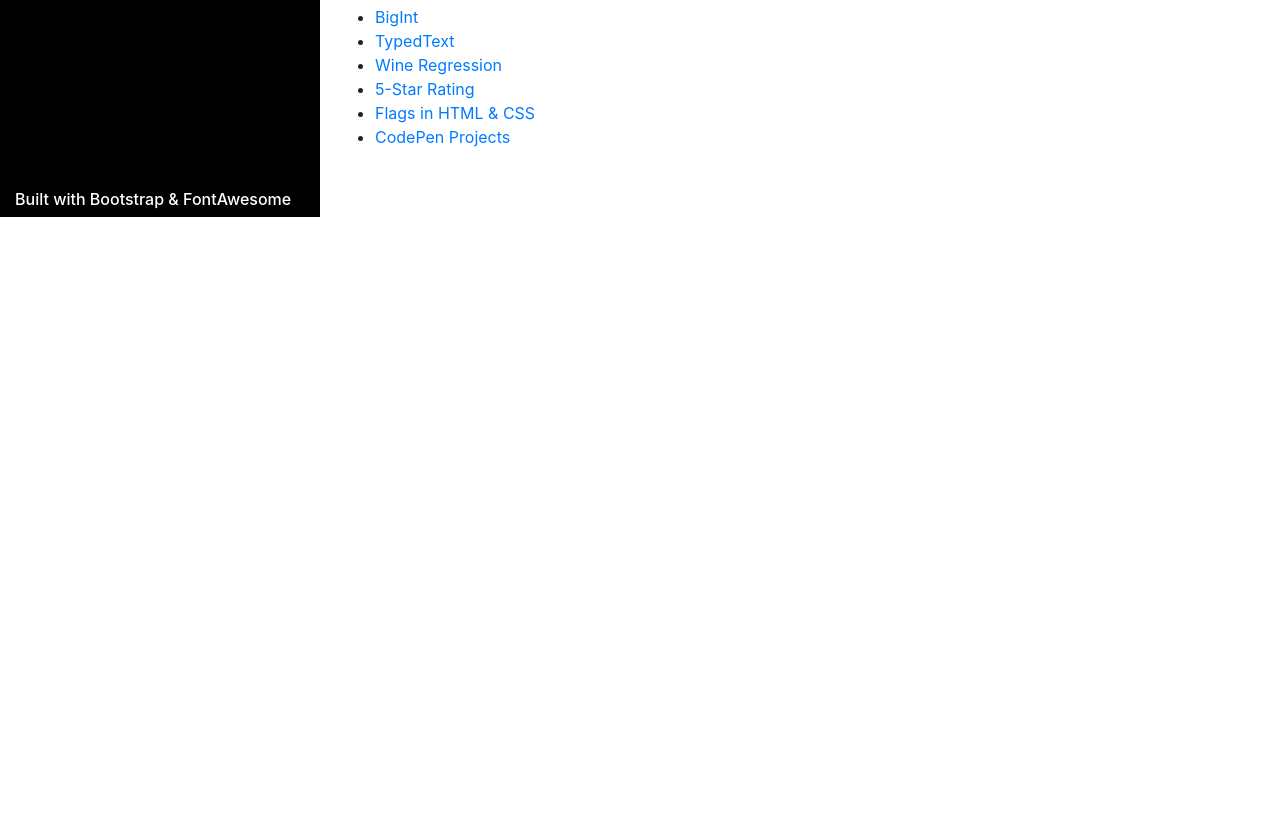
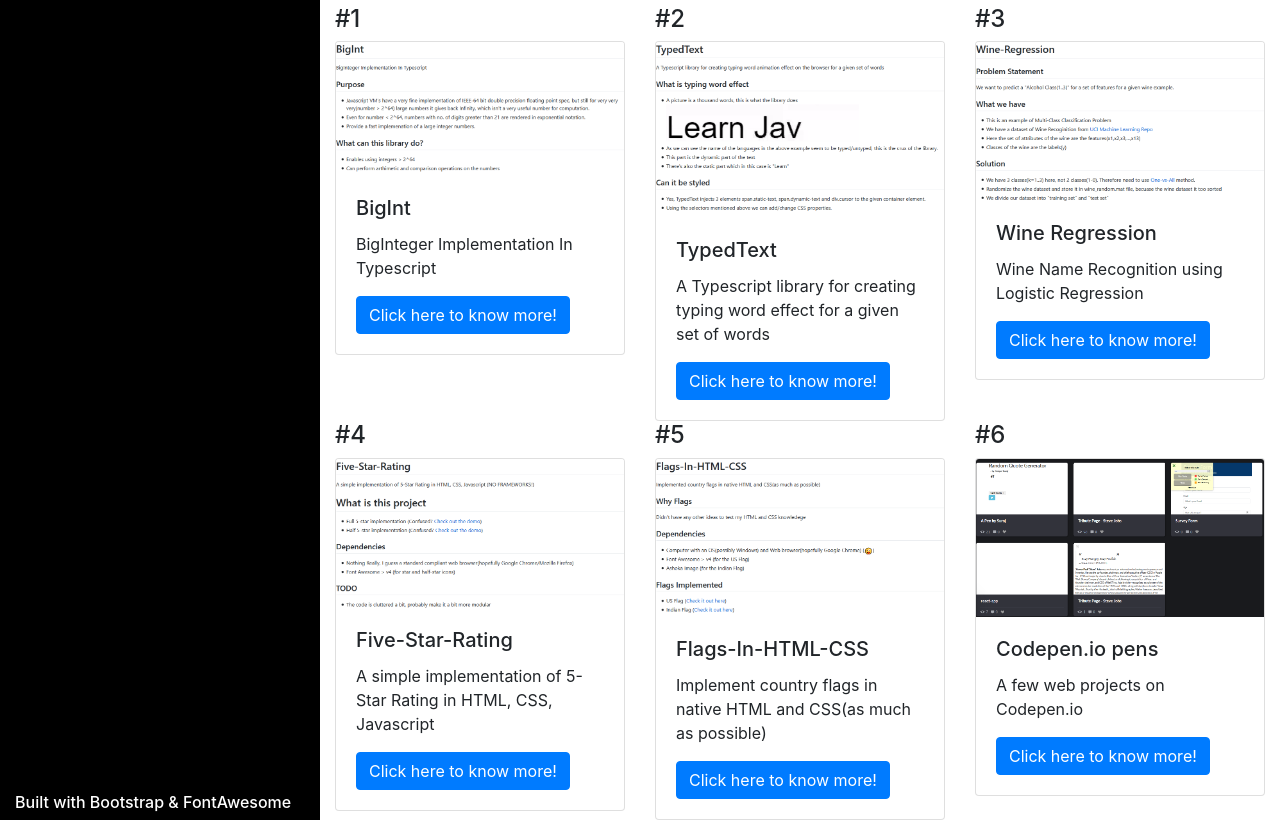
Before and after one commit to surajpulloor/surajpulloor.github.io, a plain HTML site: page index.html in a window 1280 px wide. Shown: the part 583-1403 px from the top of the page. Before the commit the page ends 800 px from the top, so only its background shows below. Drawn offline with nearby package versions, Linux system fonts and the light colour scheme.

Commit message:
Added project snapshots, Converted project url list to project cards

```diff
--- a/index.html
+++ b/index.html
@@ -65,14 +65,79 @@
                 <hr>
 
                 <h2>Projects <i class="fab fa-github-alt"></i></h2>
-                <ul>
-                    <li><a href="https://www.github.com/surajpulloor/BigInt">BigInt</a></li>
-                    <li><a href="https://www.github.com/surajpulloor/TypedText">TypedText</a></li>
-                    <li><a href="https://www.github.com/surajpulloor/Wine-Regression">Wine Regression</a></li>
-                    <li><a href="https://www.github.com/surajpulloor/Five-Star-Rating">5-Star Rating</a></li>
-                    <li><a href="https://www.github.com/surajpulloor/Flags-In-HTML-CSS">Flags in HTML & CSS</a></li>
-                    <li><a href="https://www.codepen.io/surajpulloor">CodePen Projects</a></li>
-                </ul>
+
+                <div class="row">
+                    <div class="col-md-4">
+                        <h4>#1</h4>
+                        <div class="card">
+                            <img src="img/project_screenshots/project1_screenshot.png" alt="project1" class="card-img-top img-fluid">
+                            <div class="card-body">
+                                <h5 class="card-title">BigInt</h5>
+                                <p class="card-text">BigInteger Implementation In Typescript</p>
+                                <a href="https://www.github.com/surajpulloor/BigInt" class="btn btn-primary" target="_blank">Click here to know more!</a>
+                            </div>
+                        </div>
+                    </div>
+                    <div class="col-md-4">
+                        <h4>#2</h4>
+                        <div class="card">
+                            <img src="img/project_screenshots/project2_screenshot.png" alt="project2" class="card-img-top img-fluid">
+                            <div class="card-body">
+                                <h5 class="card-title">TypedText</h5>
+                                <p class="card-text">A Typescript library for creating typing word effect for a given set of words</p>
+                                <a href="https://www.github.com/surajpulloor/TypedText" class="btn btn-primary" target="_blank">Click here to know more!</a>
+                            </div>
+                        </div>
+                    </div>
+                    <div class="col-md-4">
+                        <h4>#3</h4>
+                        <div class="card">
+                            <img src="img/project_screenshots/project3_screenshot.png" alt="project3" class="card-img-top img-fluid">
+                            <div class="card-body">
+                                <h5 class="card-title">Wine Regression</h5>
+                                <p class="card-text">Wine Name Recognition using Logistic Regression</p>
+                                <a href="https://www.github.com/surajpulloor/Wine-Regression" class="btn btn-primary" target="_blank">Click here to know more!</a>
+                            </div>
+                        </div>
+                    </div>
+                </div> <!-- div.row -->
+
+
+                <div class="row">
+                    <div class="col-md-4">
+                        <h4>#4</h4>
+                        <div class="card">
+                            <img src="img/project_screenshots/project4_screenshot.png" alt="project4" class="card-img-top img-fluid">
+                            <div class="card-body">
+                                <h5 class="card-title">Five-Star-Rating</h5>
+                                <p class="card-text">A simple implementation of 5-Star Rating in HTML, CSS, Javascript</p>
+                                <a href="https://www.github.com/surajpulloor/Five-Star-Rating" class="btn btn-primary" target="_blank">Click here to know more!</a>
+                            </div>
+                        </div>
+                    </div>
+                    <div class="col-md-4">
+                        <h4>#5</h4>
+                        <div class="card">
+                            <img src="img/project_screenshots/project5_screenshot.png" alt="project5" class="card-img-top img-fluid">
+                            <div class="card-body">
+                                <h5 class="card-title">Flags-In-HTML-CSS</h5>
+                                <p class="card-text">Implement country flags in native HTML and CSS(as much as possible)</p>
+                                <a href="https://www.github.com/surajpulloor/Flags-In-HTML-CSS" class="btn btn-primary" target="_blank">Click here to know more!</a>
+                            </div>
+                        </div>
+                    </div>
+                    <div class="col-md-4">
+                        <h4>#6</h4>
+                        <div class="card">
+                            <img src="img/project_screenshots/project6_screenshot.png" alt="project6" class="card-img-top img-fluid">
+                            <div class="card-body">
+                                <h5 class="card-title">Codepen.io pens</h5>
+                                <p class="card-text">A few web projects on Codepen.io</p>
+                                <a href="https://www.codepen.io/surajpulloor" class="btn btn-primary" target="_blank">Click here to know more!</a>
+                            </div>
+                        </div>
+                    </div>
+                </div> <!-- div.row -->
 
             </div> <!-- Resume Section-->
         </div>
```
Also changed, not shown: img/project_screenshots/project1_screenshot.png (added), img/project_screenshots/project2_screenshot.png (added), img/project_screenshots/project3_screenshot.png (added), img/project_screenshots/project4_screenshot.png (added), img/project_screenshots/project5_screenshot.png (added), img/project_screenshots/project6_screenshot.png (added).
